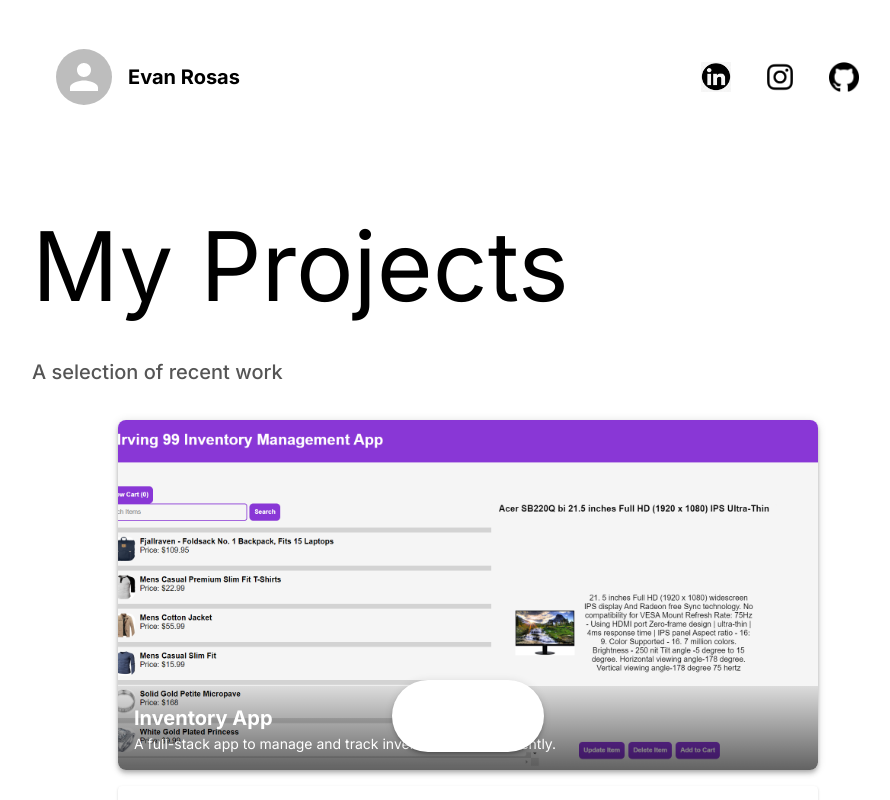
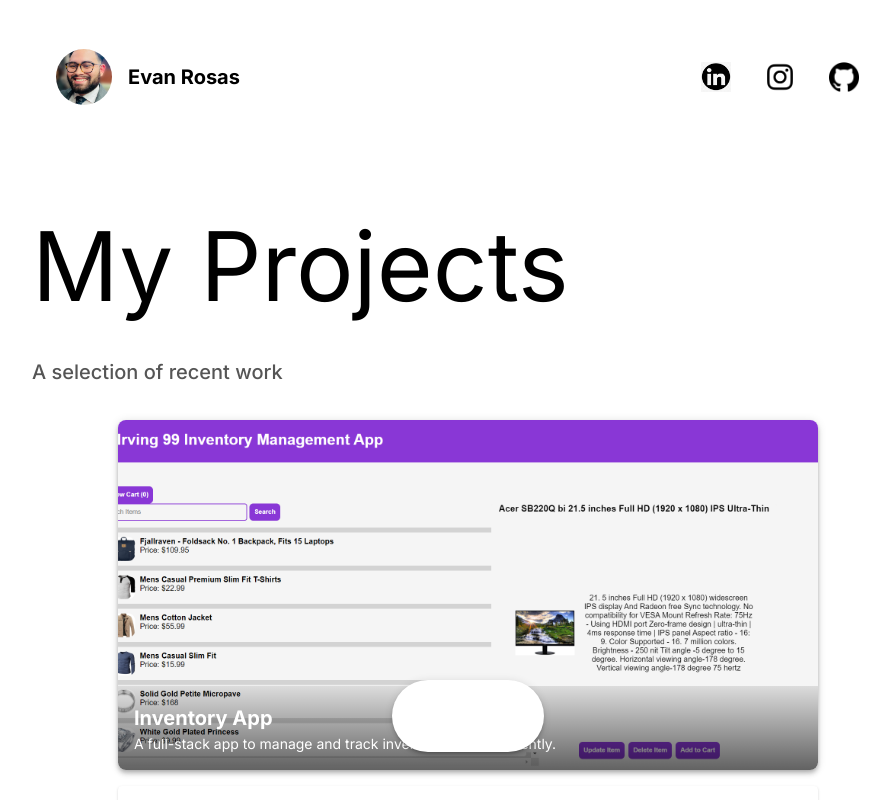
Before and after one commit to evanmrosas/MV_Portfolio, a React (Vite) app: page /projects in a window 1280 px wide. Shown: the top 800 px of the page, without its empty margins (172-1062 px from the left). Built offline with nearby package versions, Linux system fonts and the light colour scheme; some icons are missing.

Commit message:
final changes

```diff
--- a/src/components/Navbar.jsx
+++ b/src/components/Navbar.jsx
@@ -52,7 +52,7 @@ return (
             <Tooltip title="Go to Home">
                 <Avatar
                     alt="Portfolio Avatar"
-                    //src={headshot}
+                    src={headshot}
                     sx={{ cursor: 'pointer', width: 56, height: 56 }}
                 />
             </Tooltip>
```
